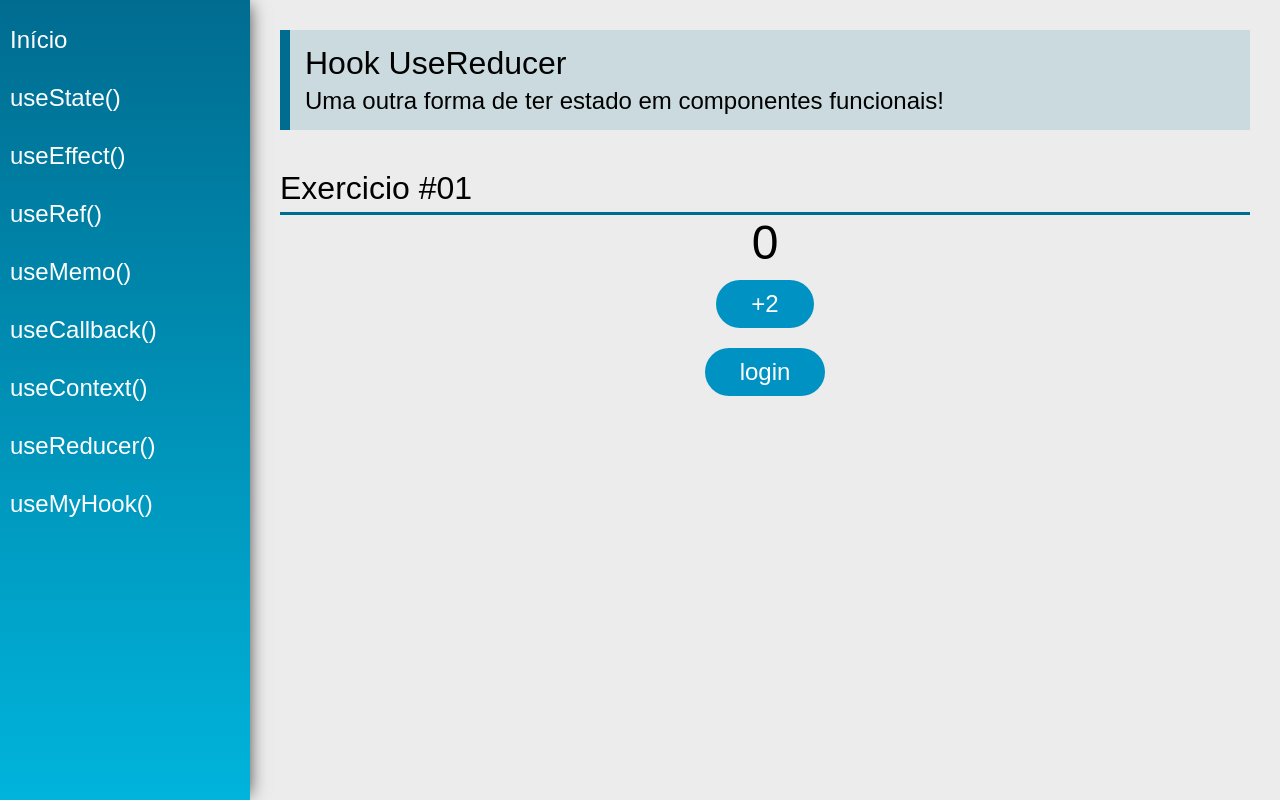
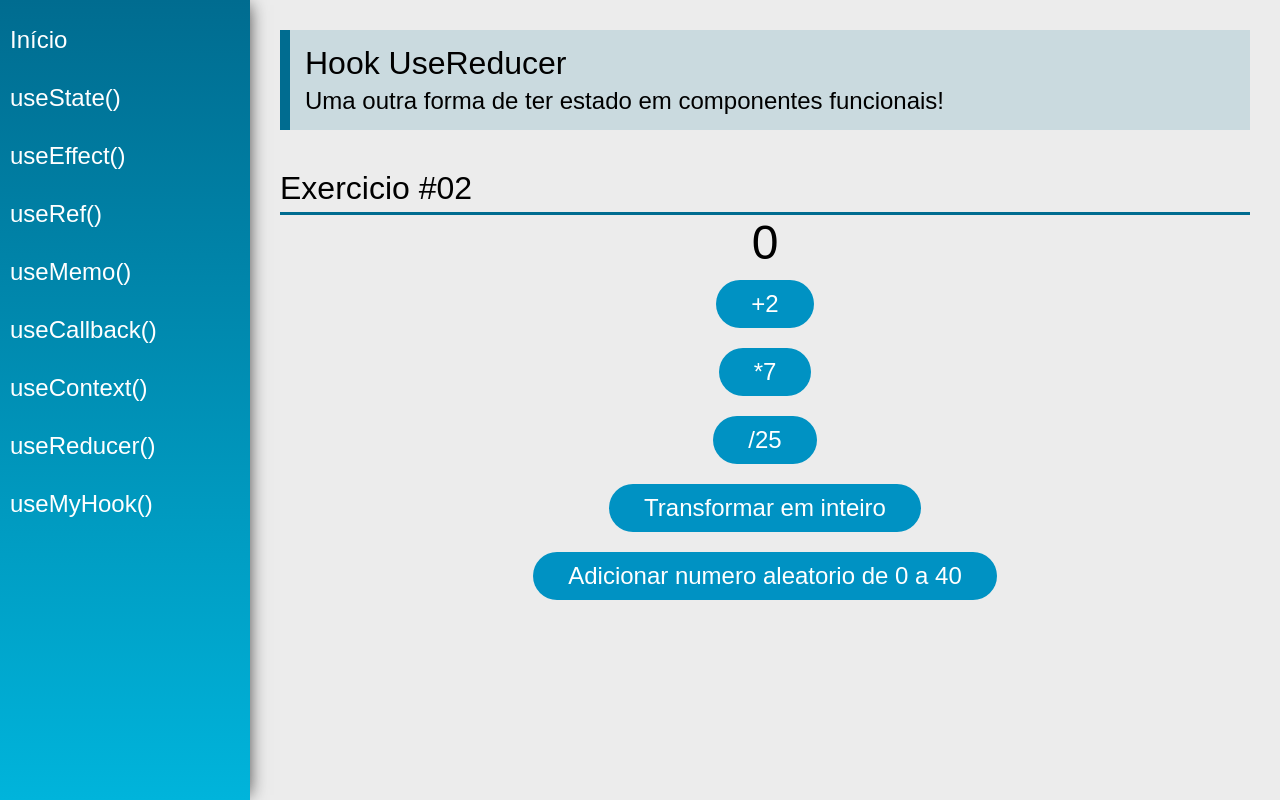
Before and after one commit to devMatheus-Cunha/react-hooks-study, a React (Create React App) app: page /useReducer in a window 1280 px wide. Built offline with nearby package versions, Linux system fonts and the light colour scheme.

Commit message:
feat: task useReducer

```diff
--- a/src/views/examples/UseReducer.tsx
+++ b/src/views/examples/UseReducer.tsx
@@ -24,6 +24,14 @@ export const UseReducer = () => {
     switch (action.type) {
       case "numberAddTwo":
         return { ...state, number: state.number + 2 };
+      case "numberMultiplySeven":
+        return { ...state, number: state.number * 7 };
+      case "numberSplitSeven":
+        return { ...state, number: state.number / 25 };
+      case "entire":
+        return { ...state, number: parseInt(state.number) };
+      case "addNumber":
+        return { ...state, number: state.number + action.ramdomNumber };
       case "login":
         return { ...state, user: action.payload };
       default:
@@ -32,13 +40,19 @@ export const UseReducer = () => {
   }
   const [state, dispatch] = useReducer(reducer, initialState);
 
+  function getRandomInt(min = 0, max = 40) {
+    min = Math.ceil(min);
+    max = Math.floor(max);
+    return Math.floor(Math.random() * (max - min)) + min;
+  }
+
   return (
     <div className="UseReducer">
       <PageTitle
         title="Hook UseReducer"
         subtitle="Uma outra forma de ter estado em componentes funcionais!"
       />
-      <SectionTitle title="Exercicio #01" />
+      {/* <SectionTitle title="Exercicio #01" />
       <div className="center">
         <span className="text">{state.number}</span>
         {state.user.map(({ name, idade, cidade }: any) => (
@@ -63,6 +77,41 @@ export const UseReducer = () => {
           login
         </button>
       </div>
+       */}
+      <SectionTitle title="Exercicio #02" />
+      <div className="center">
+      <span className="text">{state.number}</span>
+      <button
+          className="btn"
+          onClick={() => dispatch({ type: "numberAddTwo" })}
+        >
+          +2
+        </button>
+      <button
+          className="btn"
+          onClick={() => dispatch({ type: "numberMultiplySeven" })}
+        >
+          *7
+        </button>
+      <button
+          className="btn"
+          onClick={() => dispatch({ type: "numberSplitSeven" })}
+        >
+          /25
+        </button>
+      <button
+          className="btn"
+          onClick={() => dispatch({ type: "entire" })}
+        >
+          Transformar em inteiro
+        </button>
+      <button
+          className="btn"
+          onClick={() => dispatch({ type: "addNumber", ramdomNumber: getRandomInt(0, 40) })}
+        >
+          Adicionar numero aleatorio de 0 a 40
+        </button>
+      </div>
     </div>
   );
 };
```
